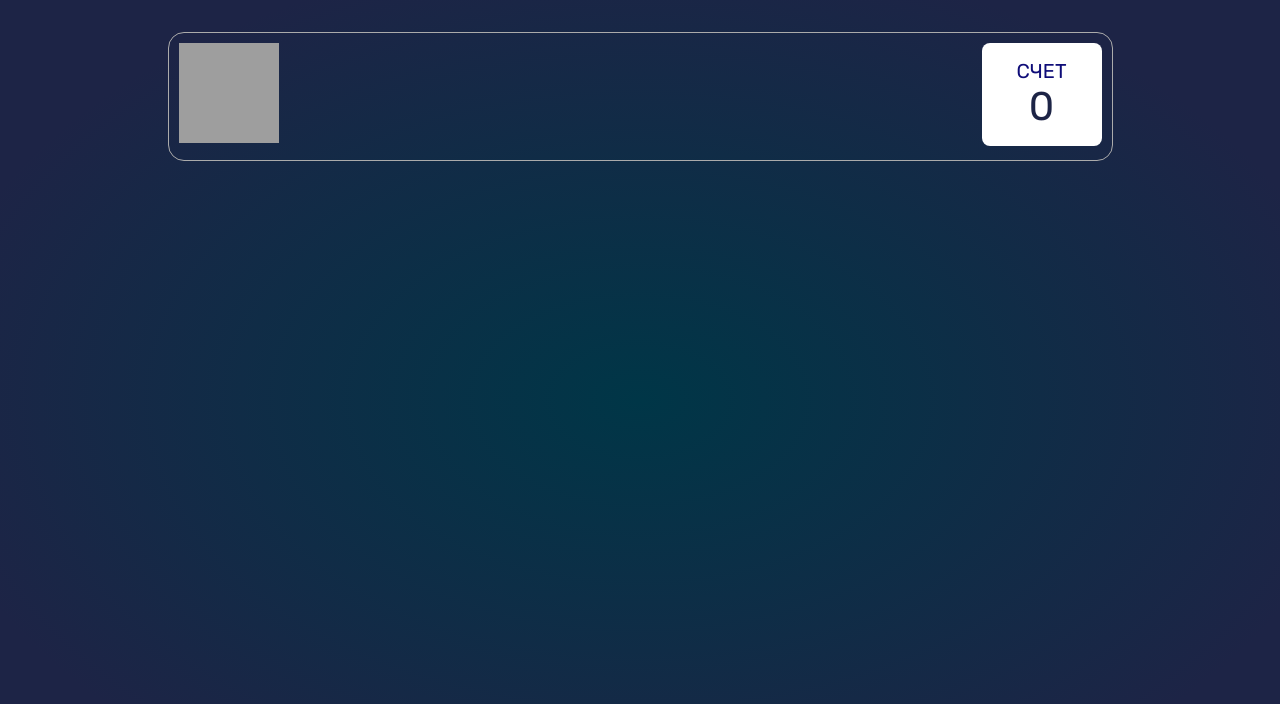
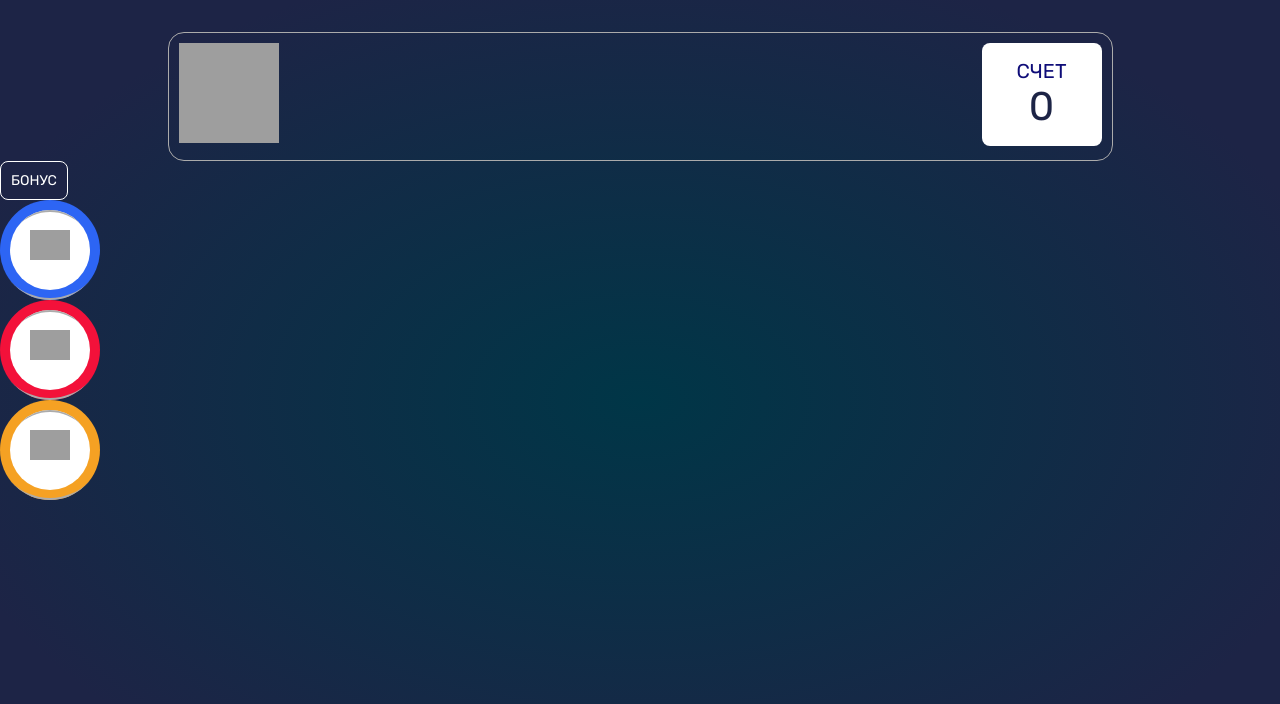
Before and after one commit to SvetlanaPivovarova/rock-paper-scissors, a Vue app: page / in a window 1280 px wide. Shown: the top 704 px of the page. Built offline with nearby package versions, Linux system fonts and the light colour scheme; grey boxes are pictures that could not be loaded.

Commit message:
initial: add buttons styles

```diff
--- a/src/App.vue
+++ b/src/App.vue
@@ -1,12 +1,9 @@
 <script setup>
-import Header from "@/components/Header.vue";
+import HomeView from "@/views/HomeView.vue";
 </script>
 
 <template>
-  <Header />
-  <main>
-
-  </main>
+  <HomeView />
 </template>
 
 <style scoped>
--- /dev/null
+++ b/src/components/GameButton.vue
@@ -0,0 +1,25 @@
+<template>
+  <label class="game-button">
+    <input type="checkbox" />
+    <span :class="gameButtonClass(choice)">
+      <span class="game-button__inner">
+        <span class="icon"></span>
+      </span>
+    </span>
+  </label>
+</template>
+
+<script>
+export default {
+  props: {
+    choice: {
+      type: String,
+    }
+  },
+  methods: {
+    gameButtonClass(choice) {
+      return `game-button__label game-button__label_type_${choice}`
+    }
+  }
+}
+</script>
--- a/src/components/Header.vue
+++ b/src/components/Header.vue
@@ -10,9 +10,10 @@
 
 <script>
 export default {
-  data() {
-    return {
-      score: 0
+  props: {
+    score: {
+      type: Number,
+      default: 0
     }
   }
 }
--- a/src/sass/abstracts/_variables.scss
+++ b/src/sass/abstracts/_variables.scss
@@ -10,6 +10,8 @@ $blue: #2D65F4;
 $grey-500: #ABABAB;
 $black-grey: #333333;
 $black-blue: #1D2446;
+$blue-grey: #2C376E;
+$black-blue-opacity-75: rgba(29, 36, 70, .75);
 
 $text-black: #333333;
 $text-blue: #0E0C78;
@@ -45,9 +47,7 @@ $fz-body-medium: 16px;
 $fz-body-xl: 18px;
 $fz-body-xxl: 24px;
 
-$fz-button: 20px;
-$fz-button-small: 16px;
-$fz-button-xs: 14px;
+$fz-button: 14px;
 
 $lh-header-1-3: 1.185em;
 $lh-header-4-5: 1.21em;
@@ -73,6 +73,5 @@ $transition-speed: .3s;
 $media-mobile: "(max-width: 480px)";
 $media-tablet: "(min-width: 481px)";
 $media-laptop: "(min-width: 769px)";
-$media-laptop-lg: "(min-width: 930px)";
 $media-desktop: "(min-width: 1025px)";
 $media-desktop-lg: "(min-width: 1201px)";
--- /dev/null
+++ b/src/sass/components/_buttons.scss
@@ -0,0 +1,28 @@
+@import "../abstracts/variables";
+
+.button {
+  display: inline-block;
+  padding: 10px;
+  background-color: $black-blue;
+  color: $white;
+  font-size: $fz-button;
+  text-align: center;
+  text-transform: uppercase;
+  text-decoration: none;
+  border: 1px solid $white;
+  border-radius: $br-normal;
+  cursor: pointer;
+  transition: background-color $transition-speed ease;
+
+  &:hover {
+    background-color: $blue-grey;
+  }
+}
+
+a.button {
+  line-height: 1.2em;
+
+  &:hover {
+    color: $white;
+  }
+}
--- a/src/sass/components/_components.scss
+++ b/src/sass/components/_components.scss
@@ -1,2 +1,4 @@
 @import "logo";
 @import "icons";
+@import "buttons";
+@import "game-button";
--- /dev/null
+++ b/src/sass/components/_game-button.scss
@@ -0,0 +1,64 @@
+@import "../abstracts/variables";
+
+.game-button {
+  cursor: pointer;
+
+  &__label {
+    width: 100px;
+    height: 100px;
+    border-radius: 50%;
+    display: flex;
+    justify-content: center;
+    align-items: center;
+    box-shadow: inset 0 -7px 0 -5px $grey-500;
+    transition: transform $transition-speed ease;
+
+    &:hover {
+      transform: scale(1.1, 1.1);
+    }
+
+    &_type_rock {
+      background-color: $red;
+
+      .icon {
+        background-image: url("/src/assets/icons/icon-rock.svg");
+      }
+
+    }
+
+    &_type_scissors {
+      background-color: $yellow;
+
+      .icon {
+        background-image: url("/src/assets/icons/icon-scissors.svg");
+      }
+    }
+
+    &_type_paper {
+      background-color: $blue;
+
+      .icon {
+        background-image: url("/src/assets/icons/icon-paper.svg");
+      }
+    }
+
+
+  }
+
+  &__inner {
+    display: flex;
+    justify-content: center;
+    align-items: center;
+    background-color: $white;
+    width: 80px;
+    height: 80px;
+    border-radius: 50%;
+    box-shadow: inset 0 7px 0 -5px $grey-500;
+  }
+
+  input[type="checkbox"] {
+    visibility: hidden;
+    display: none;
+    opacity: 0;
+  }
+}
--- a/src/sass/components/_icons.scss
+++ b/src/sass/components/_icons.scss
@@ -1,7 +1,7 @@
 .icon {
   display: inline-block;
-  width: 30px;
-  height: 30px;
+  width: 40px;
+  height: 40px;
 
   background-color: transparent;
   background-size: contain;
@@ -29,7 +29,7 @@
   }
 
   &-spoke {
-    background-image: url("/src/assets/icons/icon-spoke.svg");
+    background-image: url("/src/assets/icons/icon-spock.svg");
   }
 
   &-logo {
--- /dev/null
+++ b/src/views/HomeView.vue
@@ -0,0 +1,23 @@
+<template>
+  <Header :score="score" />
+  <button class="button">Бонус</button>
+  <game-button choice="paper" />
+  <game-button choice="rock" />
+  <game-button choice="scissors" />
+</template>
+<script>
+import Header from "@/components/Header.vue";
+import GameButton from "@/components/GameButton.vue";
+
+export default {
+  components: {
+    GameButton,
+    Header
+  },
+  data() {
+    return {
+      score: 0
+    }
+  }
+}
+</script>
```
